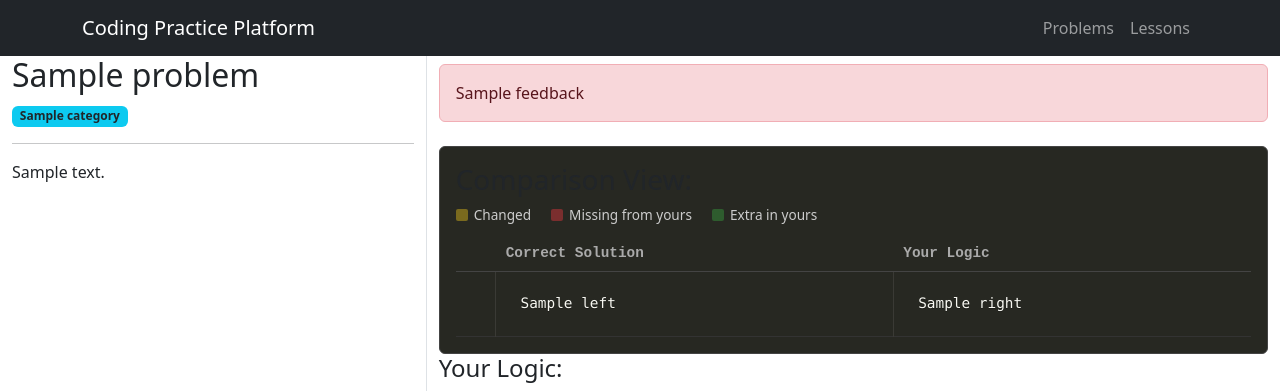
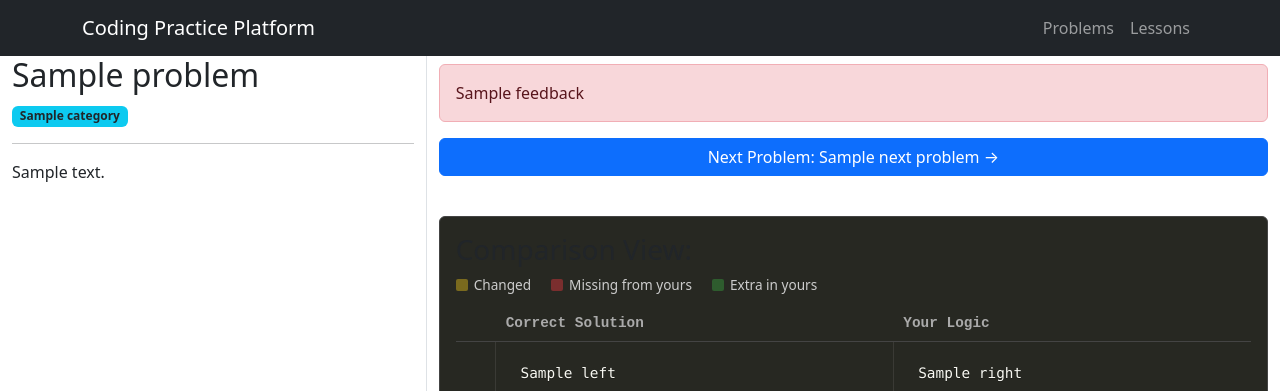
Before and after one commit to mahmudulhasan-dev/coding-practice-platform, a Django app: template apps/problems/templates/problems/practice_room.html in a window 1280 px wide. Shown: the top 391 px of the page. Run offline with Django 4.2, Linux system fonts and the light colour scheme; tables that the repository leaves empty hold one stand-in row (values such as "Sample post"); the template is opened without the code that fills it: values that come from a table or form of the project are taken from there, most other values are stand-ins (such as "Sample title", 1, 10 or a date in 2020); some libraries are stand-ins or nearby versions.

Commit message:
feat(problems): add next-problem navigation after submission
problem_detail computes next_problem: the next Problem in the same
category by order, queried only after a POST (order__gt=problem.order,
ordered ascending, first()). None if this was the last problem in the
category.

practice_room.html: shows a "Next Problem" link when next_problem exists,
or a category-complete message with a link back to problem_list when it
doesn't. Placed directly after the feedback alert.

```diff
--- a/apps/problems/templates/problems/practice_room.html
+++ b/apps/problems/templates/problems/practice_room.html
@@ -24,6 +24,17 @@
                 <div class="mt-2 alert {% if is_correct %}alert-success{% else %}alert-danger{% endif %}">
                     {{ feedback }}
                 </div>
+
+                {% if next_problem %}
+                    <a href="{% url 'problem_detail' next_problem.slug %}" class="btn btn-primary w-100 mb-3">
+                        Next Problem: {{ next_problem.title }} &rarr;
+                    </a>
+                {% else %}
+                    <div class="alert alert-info">
+                        You've completed all problems in <strong>{{ problem.category.name }}</strong>.
+                        <a href="{% url 'problem_list' %}" class="alert-link">Back to Practice Vault</a>
+                    </div>
+                {% endif %}
             {% endif %}
 
             {% if diff_rows %}
```
Also changed, not shown: apps/problems/views.py (+8 -0 lines).
